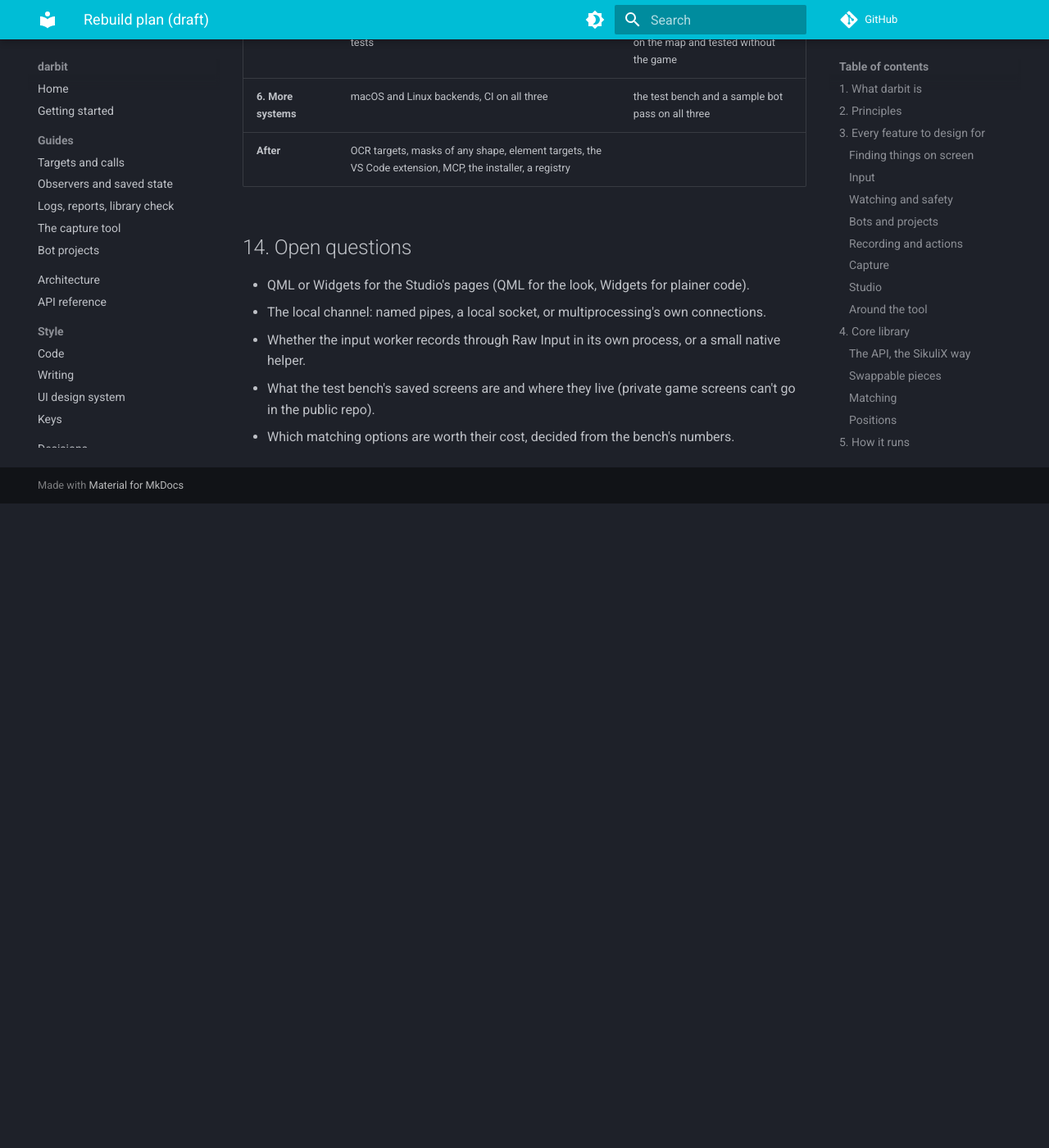
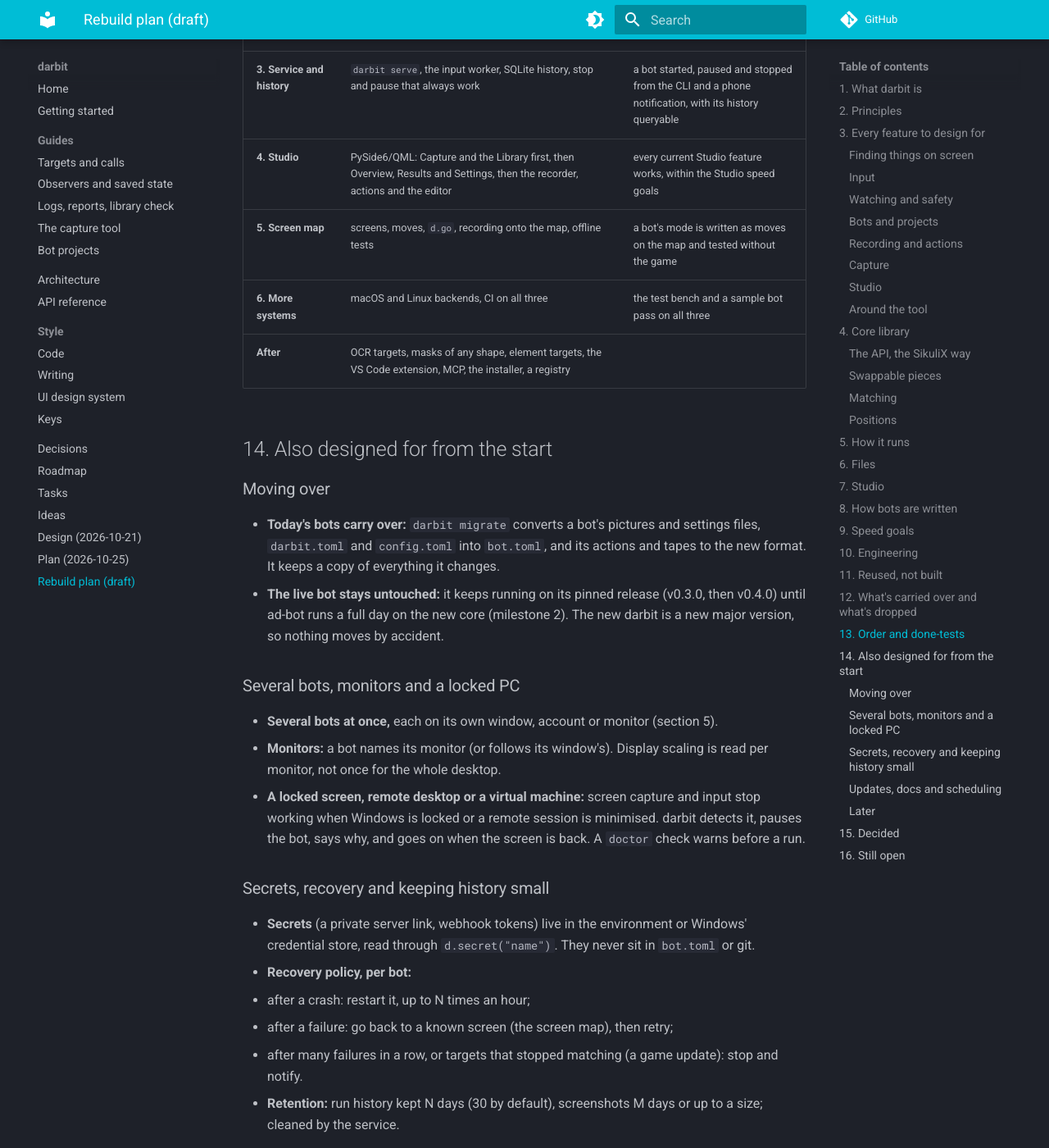
Before and after one commit to FaisalAfks/darbit, an MkDocs documentation site: the page built from docs/plan-rebuild.md, in a window 1280 px wide and 1400 px high, scrolled down 12443 px. Shown: the whole window at 82% size. Built offline with MkDocs 1.6.1 and Material for MkDocs 9.7.7, drawn with Linux system fonts in a browser that asks for light colours; comment, search, counter and statistics services are not loaded; before the commit the page ends 13057 px from its top, so only the background shows below that; some of the changed text lies outside the part shown.

Commit message:
Rebuild plan: decisions and what else to design for
QML for the Studio's screens, a local socket with JSON between processes, Raw Input in its own worker, the test bench in a private repo. Adds migration with the live bot kept safe, several bots and monitors, locked screens and remote sessions, secrets, recovery and retention, updates, docs and time-zone-aware scheduling.

```diff
--- a/docs/plan-rebuild.md
+++ b/docs/plan-rebuild.md
@@ -1,6 +1,6 @@
 # darbit rebuild plan
 
-Draft, 2026-10-30. To be reviewed and changed before any code.
+Draft, 2026-10-30. To be reviewed and changed before any code. Decisions so far are in section 15.
 
 darbit is rebuilt around a fast, swappable core, with the Studio as a thin client over it. This page says what darbit is, every feature it has to be designed for from the start, how it's built, and in what order.
 
@@ -212,8 +212,10 @@
 | **The input worker** | recording and tape playback, apart from the UI and Python's one-thread-at-a-time limit |
 | **The Studio** | a window onto the service: nothing is lost or left running when it closes |
 
-- **Between them:** one local channel (a named pipe or a local socket) with typed messages, defined once in Python.
+- **Between them:** one local socket on 127.0.0.1 with typed JSON messages, defined once in Python. Any language can connect, so a phone bridge, the VS Code extension or MCP can use the same channel later.
+- **The input worker** is a Python process running the Raw Input listener and tape playback, so nothing else in darbit can slow it down.
 - **Stopping a bot** asks it first (its next darbit call stops cleanly, keys let go), then ends its whole process tree.
+- **Several bots at once:** the service runs any number of bots, each with its own window (or account, or monitor) to work on. Two bots never share a window.
 
 ## 6. Files
 
@@ -229,7 +231,7 @@
 
 ## 7. Studio
 
-- **PySide6 with QML:** one language, one process for the UI.
+- **PySide6 with QML:** the screens are written in QML (Qt's declarative UI language, built for styled and animated interfaces and drawn on the GPU), with Python behind them for the data and logic. One process for the UI.
 - **Native overlays** for Capture, Highlight, the recorder bar and the run pill: real transparency and click-through on every system, screen pictures shown directly with no frames sent anywhere.
 - **The tray** through `QSystemTrayIcon`.
 - **Pages read from the service and SQLite,** and update from the service's events, not by polling.
@@ -258,7 +260,7 @@
 
 - **Code style:** idiomatic, readable Python: small functions, clear names, a summary at the top of each module, type hints, comments that say why. Simple comprehensions and key lambdas are fine; clever one-liners aren't. ruff checks it, pyright is strict for the core.
 - **Tests by layer:** pure functions (matching, placement, planning) tested directly, interfaces tested with fakes, a few real runs only when allowed.
-- **The test bench:** saved screens from real games with the expected matches and times; CI checks accuracy and speed.
+- **The test bench:** saved screens from real games with the expected matches and times, kept in a private repo that CI pulls with a token. The public repo keeps only small made-up screens. CI checks accuracy and speed.
 - **CI on Windows, macOS and Linux** once those systems are in.
 - **Profiling:** `darbit run --profile` shows where the time goes.
 - **Packaging:** a wheel for the library; a Studio installer (Briefcase or PyInstaller) that brings uv for the bots.
@@ -297,10 +299,44 @@
 | **6. More systems** | macOS and Linux backends, CI on all three | the test bench and a sample bot pass on all three |
 | **After** | OCR targets, masks of any shape, element targets, the VS Code extension, MCP, the installer, a registry | |
 
-## 14. Open questions
+## 14. Also designed for from the start
 
-- QML or Widgets for the Studio's pages (QML for the look, Widgets for plainer code).
-- The local channel: named pipes, a local socket, or multiprocessing's own connections.
-- Whether the input worker records through Raw Input in its own process, or a small native helper.
-- What the test bench's saved screens are and where they live (private game screens can't go in the public repo).
-- Which matching options are worth their cost, decided from the bench's numbers.
+### Moving over
+- **Today's bots carry over:** `darbit migrate` converts a bot's pictures and settings files, `darbit.toml` and `config.toml` into `bot.toml`, and its actions and tapes to the new format. It keeps a copy of everything it changes.
+- **The live bot stays untouched:** it keeps running on its pinned release (v0.3.0, then v0.4.0) until ad-bot runs a full day on the new core (milestone 2). The new darbit is a new major version, so nothing moves by accident.
+
+### Several bots, monitors and a locked PC
+- **Several bots at once,** each on its own window, account or monitor (section 5).
+- **Monitors:** a bot names its monitor (or follows its window's). Display scaling is read per monitor, not once for the whole desktop.
+- **A locked screen, remote desktop or a virtual machine:** screen capture and input stop working when Windows is locked or a remote session is minimised. darbit detects it, pauses the bot, says why, and goes on when the screen is back. A `doctor` check warns before a run.
+
+### Secrets, recovery and keeping history small
+- **Secrets** (a private server link, webhook tokens) live in the environment or Windows' credential store, read through `d.secret("name")`. They never sit in `bot.toml` or git.
+- **Recovery policy, per bot:**
+  - after a crash: restart it, up to N times an hour;
+  - after a failure: go back to a known screen (the screen map), then retry;
+  - after many failures in a row, or targets that stopped matching (a game update): stop and notify.
+- **Retention:** run history kept N days (30 by default), screenshots M days or up to a size; cleaned by the service.
+
+### Updates, docs and scheduling
+- **Updates:** the Studio checks for a new release and offers it; channels are stable and preview. Bots move to a new darbit only when their pin moves.
+- **Docs:** a getting-started guide, a sample bot (`examples/`) that's tested in CI, and an API reference made from the docstrings.
+- **Scheduling in the core:** `d.schedule` with time zones (the game's UTC resets and your local clock), every N minutes, daily at a time, and windows like "the first 9 minutes of the hour", on APScheduler. The service runs schedules; a dry run shows what would run when.
+
+### Later
+- **Licenses:** PySide6 is LGPL (fine unmodified in an MIT/Apache app, to be noted), and OCR models have their own licenses.
+- **Game rules:** a README note that automating a game can go against its terms.
+- **Accessibility and language:** keyboard-only use, screen readers, translated text.
+
+## 15. Decided
+
+| Question | Decision |
+|---|---|
+| The Studio's screens | QML, with Python behind it |
+| How the processes talk | a local socket with typed JSON messages |
+| Recording input | Raw Input in its own Python worker process |
+| The test bench's game screens | a private repo, pulled by CI; small made-up screens in the public repo |
+
+## 16. Still open
+
+- Which matching options are worth their cost, decided from the test bench's numbers.
```
